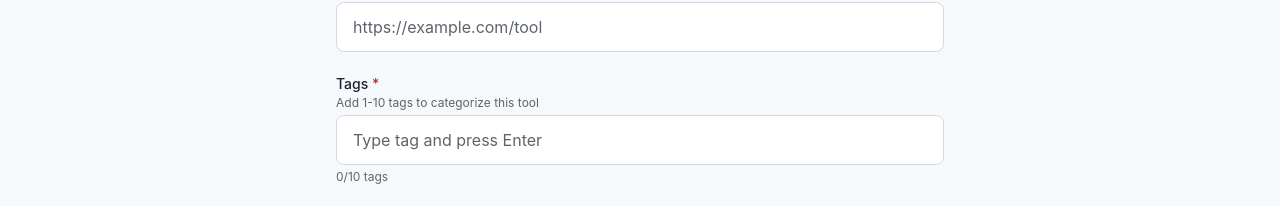
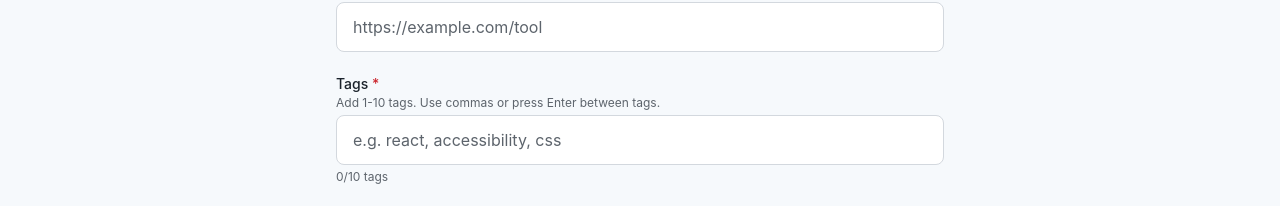
Before and after one commit to schalkneethling/makerbench-next, a React (Vite) app: page /submit in a window 1280 px wide. Shown: the part 295-501 px from the top of the page. Built offline with nearby package versions, Linux system fonts and the light colour scheme.

Commit message:
Improve homepage search prominence and tag input guidance copy

```diff
--- a/src/pages/HomePage.css
+++ b/src/pages/HomePage.css
@@ -27,8 +27,8 @@
 }
 
 .HomePage-search {
+  inline-size: min(100%, 56rem);
   margin-inline: auto;
-  max-inline-size: 32rem;
 }
 
 .HomePage-tags {
--- a/src/pages/SubmitPage.tsx
+++ b/src/pages/SubmitPage.tsx
@@ -151,8 +151,8 @@ export function SubmitPage() {
             maxTags={10}
             required
             error={formErrors.tags}
-            hint="Add 1-10 tags to categorize this tool"
-            placeholder="Type tag and press Enter"
+            hint="Add 1-10 tags. Use commas or press Enter between tags."
+            placeholder="e.g. react, accessibility, css"
           />
         </fieldset>
 
```
